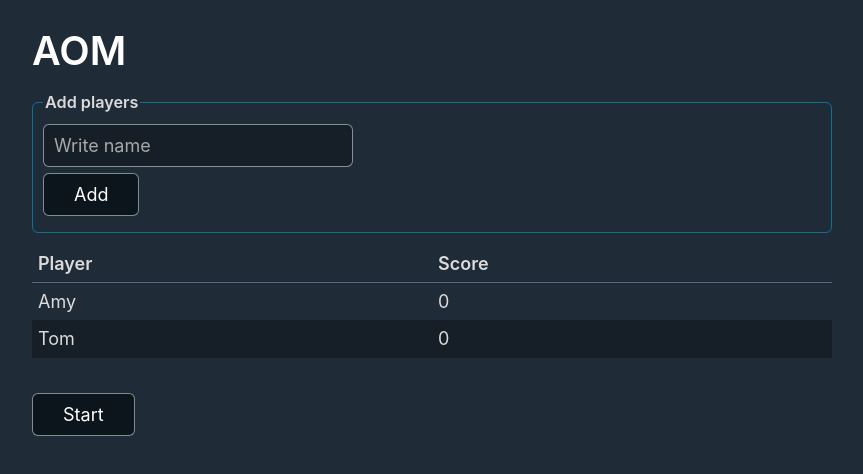
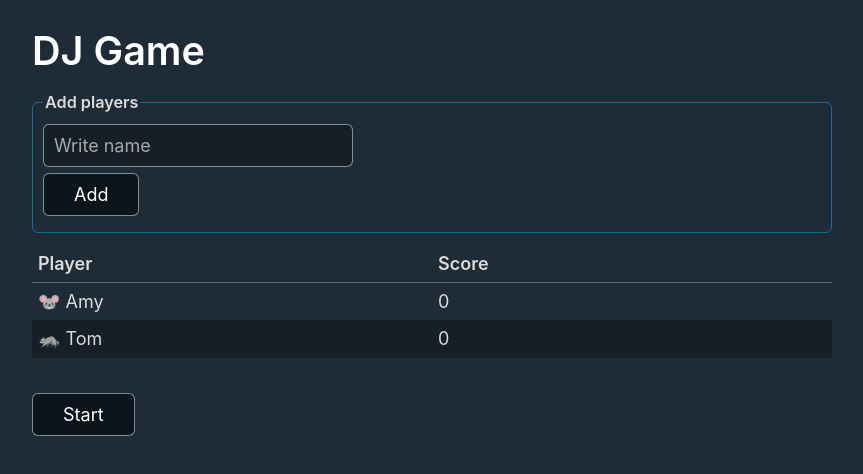
Before and after one commit to atomcorp/hangthedj, a React (Create React App) app: page / in a window 1280 px wide. Shown: the top 474 px of the page, without its empty margins (208-1071 px from the left). Built offline with nearby package versions, Linux system fonts and the light colour scheme.

Commit message:
add avatars

```diff
--- a/src/App.tsx
+++ b/src/App.tsx
@@ -4,7 +4,7 @@ import immer from 'immer';
 import Start from 'components/Start/Start';
 import InPlay from 'components/InPlay/InPlay';
 import Scores from 'components/Scores/Scores';
-import {getId} from 'utils';
+import {getId, getAvatar} from 'utils';
 
 import {stateType, actionTypes, gameStateType} from 'types';
 
@@ -15,11 +15,13 @@ const defaultState = {
       name: 'Tom',
       score: 0,
       id: getId(),
+      avatar: getAvatar(),
     },
     {
       name: 'Amy',
       score: 0,
       id: getId(),
+      avatar: getAvatar(),
     },
   ],
 };
@@ -32,6 +34,7 @@ const reducer = (state: stateType, action: actionTypes): stateType => {
           name: action.payload,
           score: 0,
           id: getId(),
+          avatar: getAvatar(),
         });
         break;
       case 'game/start':
@@ -57,7 +60,7 @@ function App(): JSX.Element {
   const [state, dispatch] = useReducer(reducer, defaultState);
   return (
     <div className="App">
-      <h1>AOM</h1>
+      <h1>DJ Game</h1>
       {state.gameState === 'start' && (
         <Start players={state.players} dispatch={dispatch} />
       )}
--- a/src/components/InPlay/InPlay.tsx
+++ b/src/components/InPlay/InPlay.tsx
@@ -121,7 +121,9 @@ const InPlay = (props: propsType): JSX.Element => {
           <Scores players={props.players} />
           <p>
             Pass the phone to{' '}
-            {currentPlayer ? currentPlayer.name : props.players[0].name}
+            {currentPlayer
+              ? `${currentPlayer.avatar} ${currentPlayer.name}`
+              : `${props.players[0].name} ${props.players[0].avatar}`}
           </p>
           <br />
           <button
@@ -148,8 +150,7 @@ const InPlay = (props: propsType): JSX.Element => {
       {state.stage === 'picking' && (
         <div>
           <p className={css.prompt}>
-            Choose a song that fits the theme:{' '}
-            <strong>{nextCard?.prompt}</strong>
+            Play a song that fits the theme: <strong>{nextCard?.prompt}</strong>
           </p>
           {nextCard?.category != null && <p>(Hint: {nextCard.category})</p>}
           {state.deck.length > 1 && (
--- a/src/components/Scores/Scores.tsx
+++ b/src/components/Scores/Scores.tsx
@@ -15,7 +15,9 @@ const Scores = (props: propsTypes): JSX.Element => (
         .sort((a, b) => (a.score < b.score ? 1 : -1))
         .map((player, i) => (
           <tr key={i}>
-            <td>{player.name}</td>
+            <td>
+              {player.avatar} {player.name}
+            </td>
             <td>{player.score}</td>
           </tr>
         ))}
--- a/src/types.ts
+++ b/src/types.ts
@@ -5,6 +5,7 @@ export type playerType = {
   name: string;
   score: number;
   id: string;
+  avatar: string;
 };
 
 export type cardType = {
--- a/src/utils.ts
+++ b/src/utils.ts
@@ -1 +1,25 @@
 export const getId = (): string => Math.random().toString(36).slice(-5);
+
+const avatars = (): (() => string) => {
+  let avatars = [
+    '🐵',
+    '🐶',
+    '🦊',
+    '🦝',
+    '🐴',
+    '🦓',
+    '🐷',
+    '🐗',
+    '🦒',
+    '🐭',
+    '🐹',
+    '🐸',
+    '🐬',
+  ];
+  return (): string => {
+    const avatar = avatars[Math.floor(Math.random() * avatars.length)];
+    avatars = avatars.filter((str) => str !== avatar);
+    return avatar;
+  };
+};
+export const getAvatar = avatars();
```
Also changed, not shown: 1 other file (tests, documents, lock files or other folders).
